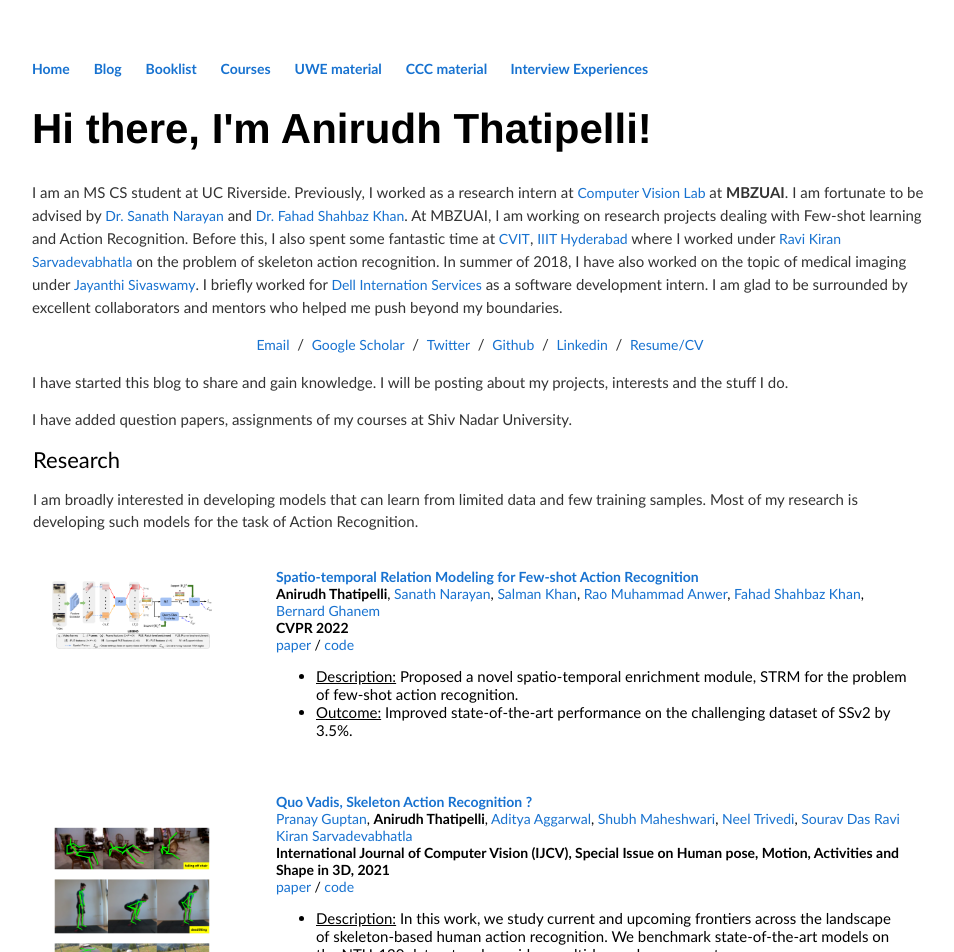
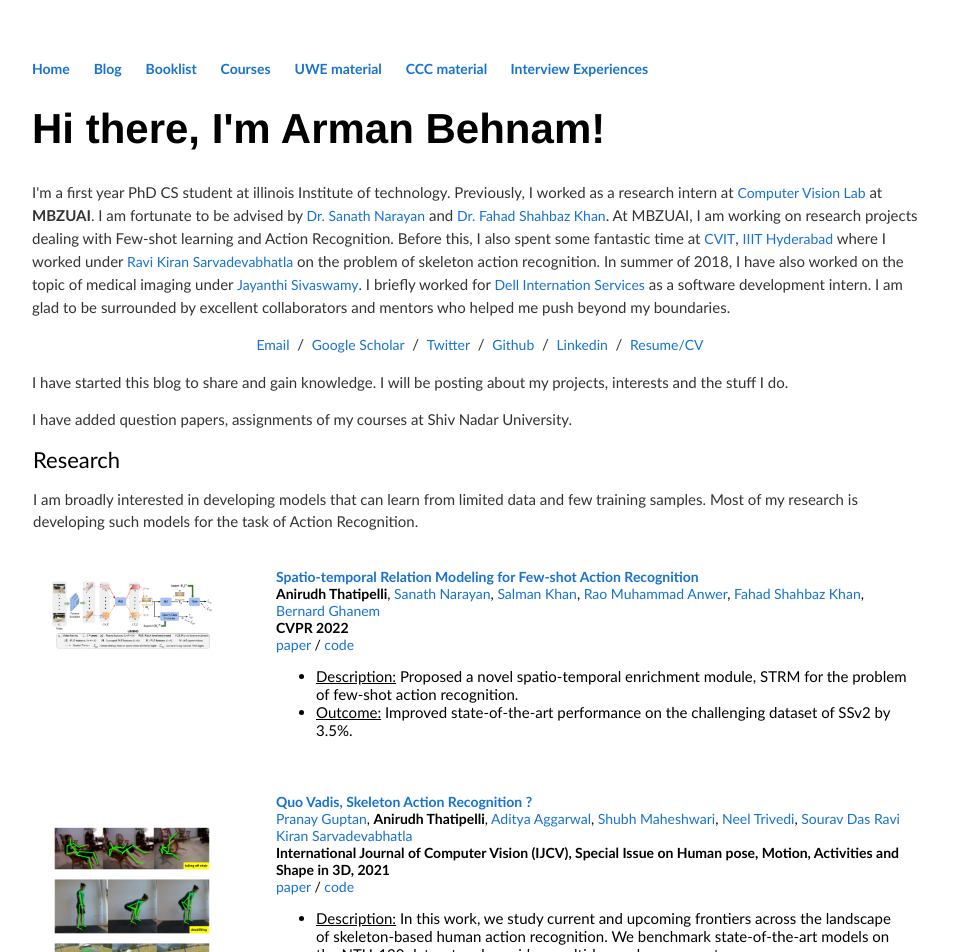
Before and after one commit to ArmanBehnam/ArmanBehnam.github.io, a Jekyll site: the page built from index.html, in a window 1280 px wide. Shown: the top 952 px of the page, without its empty margins (160-1114 px from the left). Built offline with Jekyll 4.4.1, drawn with Linux system fonts in a browser that asks for light colours.

Commit message:
Update index.html

```diff
--- a/index.html
+++ b/index.html
@@ -3,7 +3,7 @@ layout: default
 title: Anirudh Thatipelli's blog
 ---
 <div class="blurb">
-	<h1>Hi there, I'm Anirudh Thatipelli!</h1>
+	<h1>Hi there, I'm Arman Behnam!</h1>
 	<link rel="stylesheet" type="text/css" href="stylesheet.css">
 
 	  <link rel="icon" type="image/png" href="images/seal_icon.png">
@@ -31,7 +31,7 @@ title: Anirudh Thatipelli's blog
     <tr style="padding:0px">
        <td style="padding:2.5%;width:63%;vertical-align:middle">
 
-	<p>I am an MS CS student at UC Riverside. Previously, I worked as a research intern at <a href ="https://mbzuai-cv-lab.netlify.app/">Computer Vision Lab</a> at <b>MBZUAI</b>. I am fortunate to be
+	<p>I'm a first year PhD CS student at illinois Institute of technology. Previously, I worked as a research intern at <a href ="https://mbzuai-cv-lab.netlify.app/">Computer Vision Lab</a> at <b>MBZUAI</b>. I am fortunate to be
 	advised by <a href = "https://sites.google.com/view/sanath-narayan">Dr. Sanath Narayan</a> and	<a href = "https://sites.google.com/view/fahadkhans/home">Dr. Fahad Shahbaz Khan</a>. At MBZUAI, I am working on research projects dealing with Few-shot learning and
 		Action Recognition. Before this, I also spent some fantastic time at <a href = "https://cvit.iiit.ac.in/">CVIT</a>,
 		<a href = "https://www.iiit.ac.in/"/>IIIT Hyderabad</a> where I worked under
```
